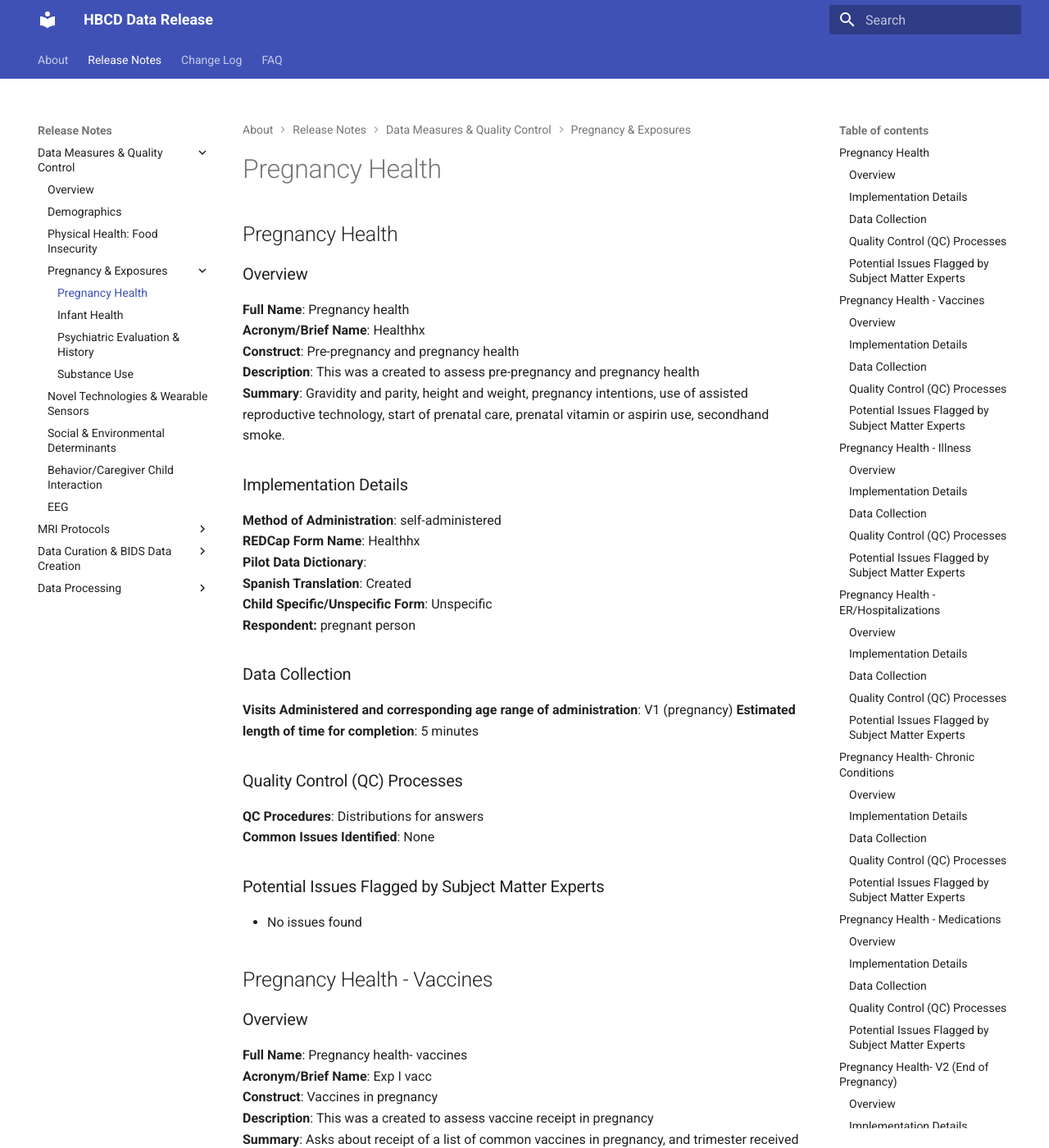
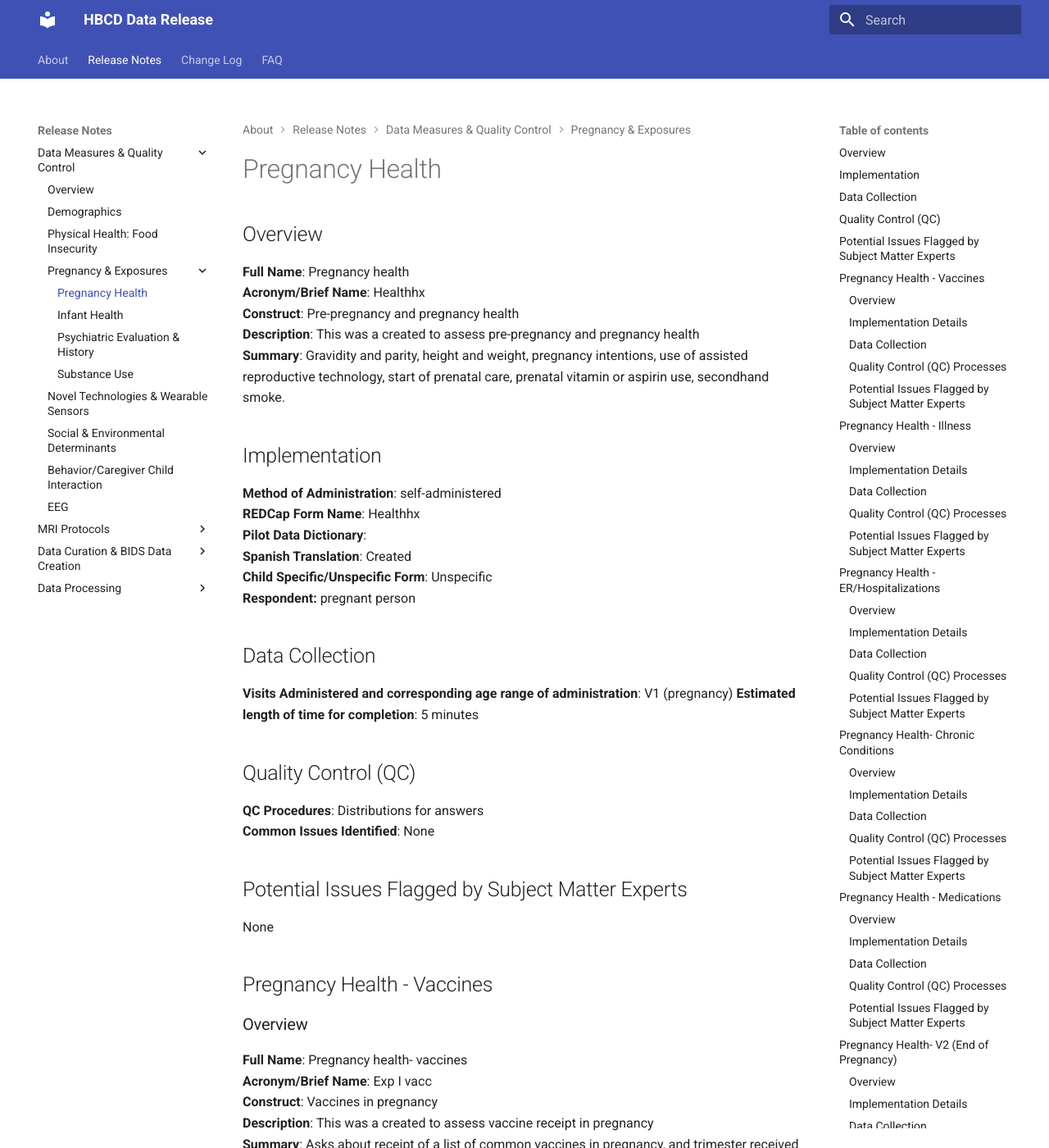
Before and after one commit to mattcieslak/hbcd-docs, an MkDocs documentation site: the page built from docs/measures/pregexp/preghealth.md, in a window 1280 px wide and 1400 px high. Shown: the whole window at 82% size. Built offline with MkDocs 1.6.1 and Material for MkDocs 9.7.7, drawn with Linux system fonts in a browser that asks for light colours.

Commit message:
Update preghealth.md

```diff
--- a/docs/measures/pregexp/preghealth.md
+++ b/docs/measures/pregexp/preghealth.md
@@ -1,12 +1,12 @@
-## Pregnancy Health
-### Overview
+# Pregnancy Health
+## Overview
 **Full Name**: Pregnancy health
 **Acronym/Brief Name**: Healthhx
 **Construct**: Pre-pregnancy and pregnancy health
 **Description**: This was a created to assess pre-pregnancy and pregnancy health
 **Summary**: Gravidity and parity, height and weight, pregnancy intentions, use of assisted reproductive technology, start of prenatal care, prenatal vitamin or aspirin use, secondhand smoke.
 
-### Implementation Details
+## Implementation
 **Method of Administration**: self-administered
 **REDCap Form Name**: Healthhx
 **Pilot Data Dictionary**:
@@ -14,16 +14,16 @@
 **Child Specific/Unspecific Form**: Unspecific
 **Respondent:** pregnant person
 
-### Data Collection
+## Data Collection
 **Visits Administered and corresponding age range of administration**:  V1 (pregnancy)
 **Estimated length of time for completion**: 5 minutes
 
-### Quality Control (QC) Processes
+## Quality Control (QC)
 **QC Procedures**: Distributions for answers
 **Common Issues Identified**: None
 
-### Potential Issues Flagged by Subject Matter Experts
-* No issues found
+## Potential Issues Flagged by Subject Matter Experts
+None
 
 ## Pregnancy Health - Vaccines
 ### Overview
```
